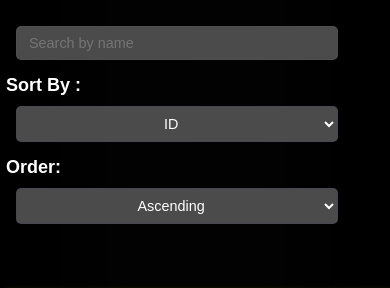
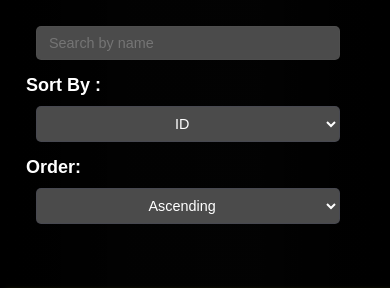
Before and after one commit to POORVAJA-V/WISDOM-PEAK-DATA-FETCH, a React (Create React App) app: page / in a window 390 px wide. Shown: the top 288 px of the page. Built offline with nearby package versions, Linux system fonts and the light colour scheme; no server answers.

Commit message:
initial commit

```diff
--- a/src/Components/Home/index.css
+++ b/src/Components/Home/index.css
@@ -113,6 +113,7 @@
     .filter {
       flex-direction: column;
       align-items: stretch;
+      margin-right:20px;
     }
 
     .filter input,
@@ -173,7 +174,9 @@
     .container {
       padding: 6px;
     }
-
+    .filter{
+      margin-left:20px;
+    }
     .filter input,
     .filter select {
       width: 90%;
```
